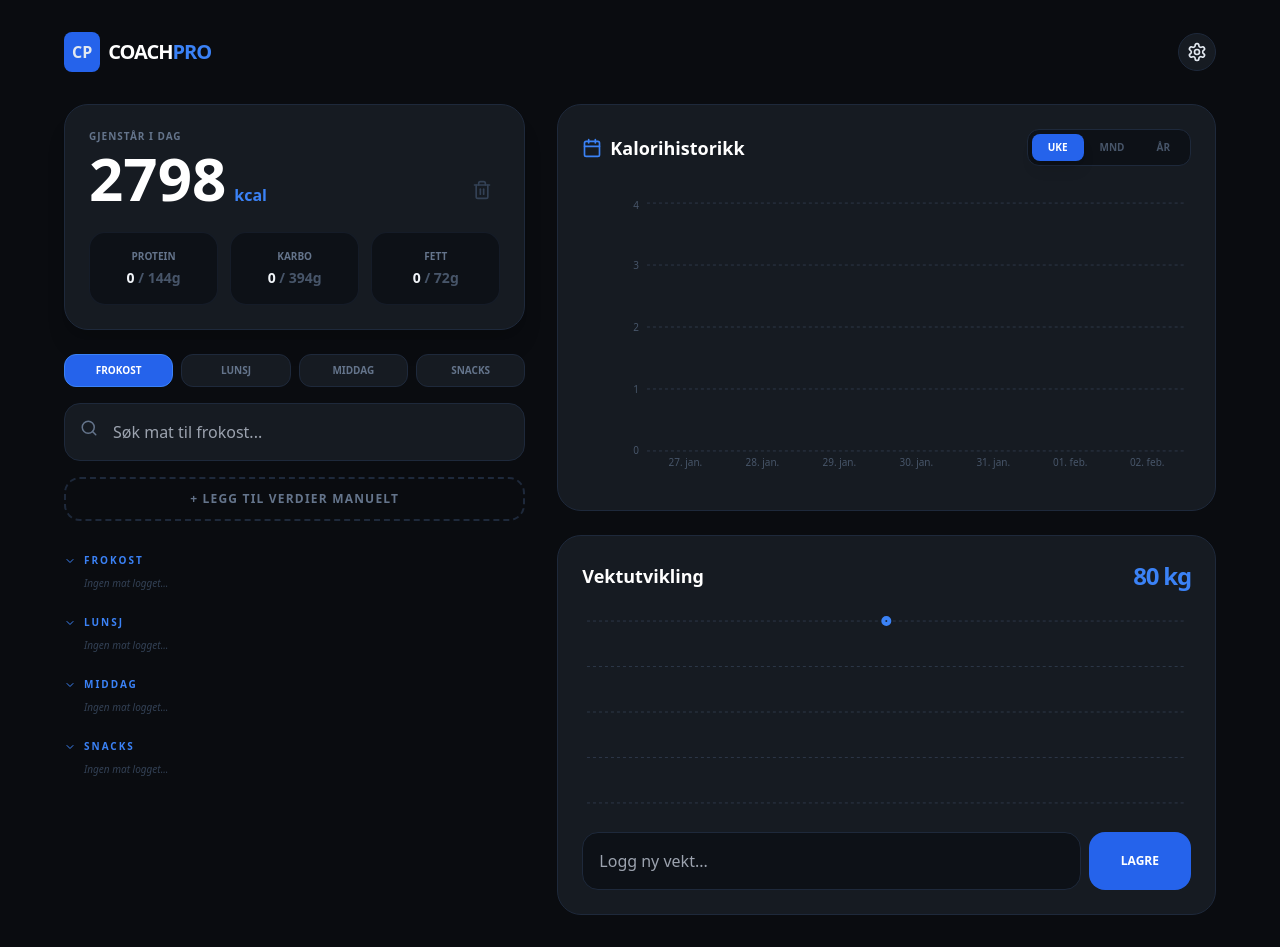
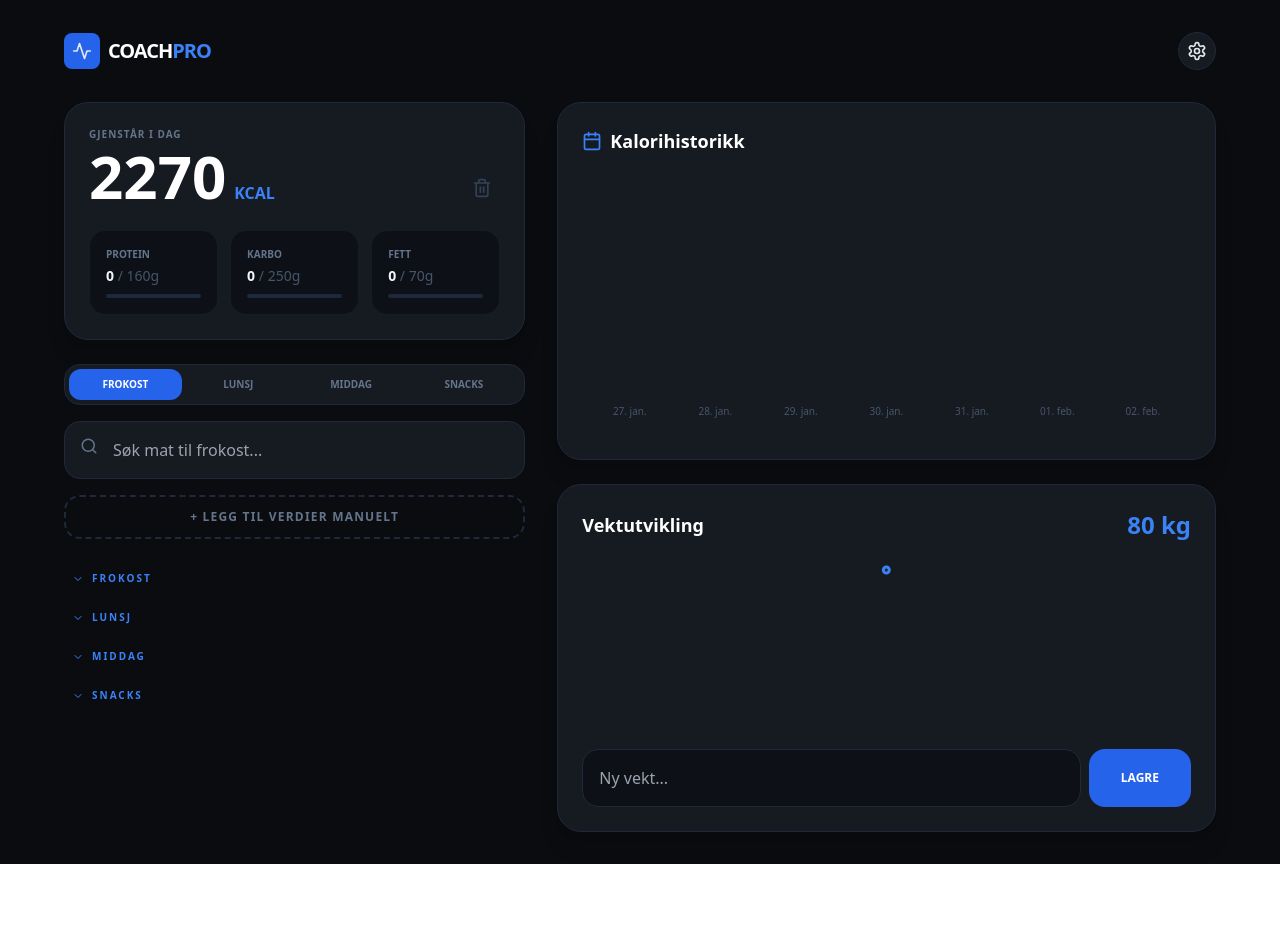
Before and after one commit to WillGit-Dev/Calorie-Tracker, a React (Create React App) app: page / in a window 1280 px wide. After the commit the page ends 864 px from the top, so only its background shows below. Built offline with nearby package versions, Linux system fonts and the light colour scheme.

Commit message:
Update App.js

```diff
--- a/src/App.js
+++ b/src/App.js
@@ -1,6 +1,6 @@
 import React, { useState, useEffect, useMemo } from 'react';
 import {
-  Plus, Target, Settings, Activity, X, Search, Loader2, Trash2, Calendar, ChevronDown
+  Plus, Settings, Activity, X, Search, Loader2, Trash2, Calendar, ChevronDown
 } from 'lucide-react';
 import {
   AreaChart, Area, XAxis, YAxis, CartesianGrid,
@@ -8,11 +8,7 @@ import {
 } from 'recharts';
 
 // --- BEREGNINGER ---
-const calculateMacros = (profile) => {
-  if (profile.isManual) {
-    const totalCals = (profile.manualProtein * 4) + (profile.manualCarbs * 4) + (profile.manualFat * 9);
-    return { calories: totalCals, protein: profile.manualProtein, carbs: profile.manualCarbs, fat: profile.manualFat };
-  }
+const calculateCoachRecommendation = (profile) => {
   const bmr = profile.gender === 'male'
     ? 10 * profile.currentWeight + 6.25 * profile.height - 5 * profile.age + 5
     : 10 * profile.currentWeight + 6.25 * profile.height - 5 * profile.age - 161;
@@ -20,8 +16,10 @@ const calculateMacros = (profile) => {
   const tdee = bmr * (multipliers[profile.activityLevel] || 1.2);
   const adjustment = profile.weightGoal === 'lose' ? -500 : profile.weightGoal === 'gain' ? 300 : 0;
   const cals = Math.round(tdee + adjustment);
-  const protein = Math.round(profile.currentWeight * (profile.weightGoal === 'lose' ? 2.2 : 1.8));
-  const fat = Math.round(profile.currentWeight * 0.9);
+
+  // Standard coach-anbefaling for makroer
+  const protein = Math.round(profile.currentWeight * 2);
+  const fat = Math.round(profile.currentWeight * 0.8);
   const carbs = Math.round((cals - (protein * 4 + fat * 9)) / 4);
   return { calories: cals, protein, carbs, fat };
 };
@@ -31,8 +29,9 @@ export default function App() {
     const saved = localStorage.getItem('userProfile');
     return saved ? JSON.parse(saved) : {
       weightGoal: 'maintain', currentWeight: 80, height: 180, age: 25,
-      gender: 'male', activityLevel: 'moderate', isManual: false,
-      manualProtein: 160, manualCarbs: 250, manualFat: 70
+      gender: 'male', activityLevel: 'moderate',
+      // Brukeren kan overstyre coach-verdiene her
+      customProtein: 160, customCarbs: 250, customFat: 70
     };
   });
 
@@ -67,6 +66,7 @@ export default function App() {
     localStorage.setItem('weightLog', JSON.stringify(weightLog));
   }, [userProfile, history, weightLog]);
 
+  // Søkefunksjon
   useEffect(() => {
     const searchFood = async () => {
       if (searchTerm.length < 2) { setSearchResults([]); return; }
@@ -80,8 +80,7 @@ export default function App() {
             calories100: Math.round(p.nutriments?.['energy-kcal_100g'] || 0),
             protein100: parseFloat(p.nutriments?.proteins_100g || 0),
             carbs100: parseFloat(p.nutriments?.carbohydrates_100g || 0),
-            fat100: parseFloat(p.nutriments?.fat_100g || 0),
-            brand: p.brands || ""
+            fat100: parseFloat(p.nutriments?.fat_100g || 0)
           })).filter(p => p.calories100 > 0));
         }
       } catch (e) { console.error(e); } finally { setIsSearching(false); }
@@ -90,7 +89,8 @@ export default function App() {
     return () => clearTimeout(tid);
   }, [searchTerm]);
 
-  const stats = useMemo(() => calculateMacros(userProfile), [userProfile]);
+  // Beregn totale mål basert på brukerens manuelle justeringer
+  const totalTargetCalories = (userProfile.customProtein * 4) + (userProfile.customCarbs * 4) + (userProfile.customFat * 9);
 
   const updateToday = (newLog) => {
     setHistory(prev => ({ ...prev, [todayKey]: newLog }));
@@ -123,18 +123,6 @@ export default function App() {
     }
   };
 
-  const removeMeal = (idx) => {
-    const m = todayLog.entries[idx];
-    updateToday({
-      ...todayLog,
-      calories: Math.max(0, todayLog.calories - m.calories),
-      protein: Math.max(0, todayLog.protein - m.protein),
-      carbs: Math.max(0, todayLog.carbs - m.carbs),
-      fat: Math.max(0, todayLog.fat - m.fat),
-      entries: todayLog.entries.filter((_, i) => i !== idx)
-    });
-  };
-
   const chartData = useMemo(() => {
     const data = [];
     const now = new Date();
@@ -150,17 +138,16 @@ export default function App() {
     return data;
   }, [history, timeframe]);
 
-  // Gruppering av mat for visning
   const mealCategories = ['Frokost', 'Lunsj', 'Middag', 'Snacks'];
 
   return (
     <div className="min-h-screen bg-[#0a0c10] text-slate-200 p-4 md:p-8 font-sans">
       <header className="max-w-6xl mx-auto flex justify-between items-center mb-8">
         <div className="flex items-center gap-2">
-          <div className="bg-blue-600 p-2 rounded-lg font-bold">CP</div>
+          <div className="bg-blue-600 p-2 rounded-lg font-bold"><Activity size={20}/></div>
           <h1 className="text-xl font-bold text-white tracking-tighter">COACH<span className="text-blue-500">PRO</span></h1>
         </div>
-        <button onClick={() => setShowSettings(true)} className="p-2 bg-[#161b22] border border-slate-800 rounded-full"><Settings size={20}/></button>
+        <button onClick={() => setShowSettings(true)} className="p-2 bg-[#161b22] border border-slate-800 rounded-full hover:border-blue-500 transition-colors"><Settings size={20}/></button>
       </header>
 
       <main className="max-w-6xl mx-auto grid grid-cols-1 lg:grid-cols-12 gap-8">
@@ -170,28 +157,39 @@ export default function App() {
             <div className="flex justify-between items-end mb-6">
               <div>
                 <p className="text-slate-500 text-[10px] uppercase font-black mb-1 tracking-widest">Gjenstår i dag</p>
-                <h2 className="text-6xl font-black text-white">{Math.max(0, stats.calories - todayLog.calories)}<span className="text-base text-blue-500 ml-2">kcal</span></h2>
+                <h2 className="text-6xl font-black text-white leading-none">
+                  {Math.max(0, totalTargetCalories - todayLog.calories)}
+                  <span className="text-base text-blue-500 ml-2 font-bold uppercase">kcal</span>
+                </h2>
               </div>
               <button onClick={() => updateToday({calories:0,protein:0,carbs:0,fat:0,entries:[]})} className="p-2 text-slate-700 hover:text-red-500"><Trash2 size={20}/></button>
             </div>
+
             <div className="grid grid-cols-3 gap-3">
-              {[{ l: 'Protein', v: todayLog.protein, m: stats.protein, c: 'bg-blue-500' }, { l: 'Karbo', v: todayLog.carbs, m: stats.carbs, c: 'bg-orange-500' }, { l: 'Fett', v: todayLog.fat, m: stats.fat, c: 'bg-green-500' }].map((x) => (
-                <div key={x.l} className="bg-[#0d1117] rounded-2xl p-4 border border-slate-800/50 text-center">
+              {[
+                { l: 'Protein', v: todayLog.protein, m: userProfile.customProtein, c: 'bg-blue-500' },
+                { l: 'Karbo', v: todayLog.carbs, m: userProfile.customCarbs, c: 'bg-orange-500' },
+                { l: 'Fett', v: todayLog.fat, m: userProfile.customFat, c: 'bg-green-500' }
+              ].map((x) => (
+                <div key={x.l} className="bg-[#0d1117] rounded-2xl p-4 border border-slate-800/50">
                   <p className="text-[10px] font-bold text-slate-500 uppercase mb-1">{x.l}</p>
-                  <p className="text-sm font-black text-slate-100">{x.v}<span className="text-slate-600"> / {x.m}g</span></p>
+                  <p className="text-sm font-black text-slate-100">{x.v}<span className="text-slate-600 font-medium"> / {x.m}g</span></p>
+                  <div className="h-1 bg-slate-800 rounded-full mt-2 overflow-hidden">
+                    <div className={`h-full ${x.c}`} style={{ width: `${Math.min(100, (x.v/x.m)*100)}%` }} />
+                  </div>
                 </div>
               ))}
             </div>
           </section>
 
-          {/* SØK OG MÅLTIDSVALG */}
+          {/* MAT-INNTASTING */}
           <div className="space-y-4">
-            <div className="grid grid-cols-4 gap-2">
+            <div className="flex bg-[#161b22] p-1 rounded-2xl border border-slate-800">
               {mealCategories.map(cat => (
                 <button
                   key={cat}
                   onClick={() => setSelectedMealType(cat)}
-                  className={`py-2 text-[10px] font-black uppercase rounded-xl border transition-all ${selectedMealType === cat ? 'bg-blue-600 border-blue-500 text-white' : 'bg-[#161b22] border-slate-800 text-slate-500'}`}
+                  className={`flex-1 py-2 text-[10px] font-black uppercase rounded-xl transition-all ${selectedMealType === cat ? 'bg-blue-600 text-white' : 'text-slate-500 hover:text-slate-300'}`}
                 >
                   {cat}
                 </button>
@@ -220,7 +218,7 @@ export default function App() {
             </div>
 
             {selectedFood && (
-              <div className="bg-blue-600/10 border border-blue-500/50 rounded-2xl p-4 flex gap-4 items-center animate-in zoom-in-95">
+              <div className="bg-blue-600/10 border border-blue-500/50 rounded-2xl p-4 flex gap-4 items-center">
                 <input type="number" className="w-20 bg-[#0d1117] border border-slate-700 rounded-xl p-2 text-white text-center font-bold" value={amount} onChange={(e) => setAmount(parseInt(e.target.value) || 0)} />
                 <span className="text-sm font-bold text-white flex-1">gram {selectedFood.name}</span>
                 <button onClick={() => addMeal()} className="bg-blue-600 text-white px-6 py-2 rounded-xl font-bold">Legg til</button>
@@ -233,106 +231,101 @@ export default function App() {
 
             {showManualFood && (
               <form onSubmit={(e) => { e.preventDefault(); addMeal({ name: manualFoodForm.name || "Måltid", protein: parseFloat(manualFoodForm.protein)||0, carbs: parseFloat(manualFoodForm.carbs)||0, fat: parseFloat(manualFoodForm.fat)||0, calories: (parseFloat(manualFoodForm.protein)*4)+(parseFloat(manualFoodForm.carbs)*4)+(parseFloat(manualFoodForm.fat)*9)}); setManualFoodForm({name:'',protein:'',carbs:'',fat:''}) }} className="bg-[#1c2128] border border-blue-500/20 rounded-2xl p-5 grid grid-cols-2 gap-3">
-                <input placeholder="Navn (f.eks Middag ute)" className="col-span-2 bg-[#0d1117] border border-slate-800 rounded-xl p-3 text-white" value={manualFoodForm.name} onChange={e => setManualFoodForm({...manualFoodForm, name: e.target.value})} />
+                <input placeholder="Beskrivelse" className="col-span-2 bg-[#0d1117] border border-slate-800 rounded-xl p-3 text-white" value={manualFoodForm.name} onChange={e => setManualFoodForm({...manualFoodForm, name: e.target.value})} />
                 <input type="number" placeholder="Protein (g)" className="bg-[#0d1117] border border-slate-800 rounded-xl p-3 text-white" value={manualFoodForm.protein} onChange={e => setManualFoodForm({...manualFoodForm, protein: e.target.value})} />
                 <input type="number" placeholder="Karbo (g)" className="bg-[#0d1117] border border-slate-800 rounded-xl p-3 text-white" value={manualFoodForm.carbs} onChange={e => setManualFoodForm({...manualFoodForm, carbs: e.target.value})} />
                 <input type="number" placeholder="Fett (g)" className="bg-[#0d1117] border border-slate-800 rounded-xl p-3 text-white" value={manualFoodForm.fat} onChange={e => setManualFoodForm({...manualFoodForm, fat: e.target.value})} />
-                <button type="submit" className="col-span-2 bg-blue-600 text-white font-black py-4 rounded-xl">Lagre i {selectedMealType}</button>
+                <button type="submit" className="col-span-2 bg-blue-600 text-white font-black py-4 rounded-xl uppercase text-xs tracking-widest">Legg til i {selectedMealType}</button>
               </form>
             )}
 
-            {/* KATEGORISERT LOGGVISNING */}
             <div className="space-y-6 pt-4">
               {mealCategories.map(cat => (
                 <div key={cat} className="space-y-2">
-                  <h3 className="text-[10px] font-black text-blue-500 uppercase tracking-[0.2em] flex items-center gap-2">
+                  <h3 className="text-[10px] font-black text-blue-500 uppercase tracking-[0.2em] flex items-center gap-2 px-2">
                     <ChevronDown size={12} /> {cat}
                   </h3>
                   {todayLog.entries.filter(e => e.type === cat).map((entry, idx) => (
-                    <div key={idx} className="flex justify-between items-center p-4 bg-[#161b22] border border-slate-800/50 rounded-2xl group">
+                    <div key={idx} className="flex justify-between items-center p-4 bg-[#161b22] border border-slate-800/50 rounded-2xl">
                       <div><p className="font-bold text-slate-200">{entry.name}</p><p className="text-[10px] text-slate-500 uppercase">P:{entry.protein}g K:{entry.carbs}g F:{entry.fat}g</p></div>
-                      <div className="flex items-center gap-4"><span className="font-black text-blue-500 text-sm">{entry.calories} kcal</span><button onClick={() => removeMeal(todayLog.entries.indexOf(entry))} className="text-slate-800 hover:text-red-500 transition-colors"><X size={16}/></button></div>
+                      <div className="flex items-center gap-4"><span className="font-black text-blue-500 text-sm">{entry.calories} kcal</span><button onClick={() => updateToday({...todayLog, entries: todayLog.entries.filter(e => e !== entry), calories: todayLog.calories-entry.calories, protein: todayLog.protein-entry.protein, carbs: todayLog.carbs-entry.carbs, fat: todayLog.fat-entry.fat})} className="text-slate-800 hover:text-red-500"><X size={16}/></button></div>
                     </div>
                   ))}
-                  {todayLog.entries.filter(e => e.type === cat).length === 0 && <p className="text-[10px] text-slate-700 italic pl-5">Ingen mat logget...</p>}
                 </div>
               ))}
             </div>
           </div>
         </div>
 
-        {/* HØYRE KOLONNE (STATISTIKK) */}
+        {/* HØYRE KOLONNE (STATISTIKK OG VEKT) */}
         <div className="lg:col-span-7 space-y-6">
-          <section className="bg-[#161b22] border border-slate-800 rounded-3xl p-6">
-            <div className="flex justify-between items-center mb-8">
-              <h3 className="text-lg font-black text-white flex items-center gap-2"><Calendar size={20} className="text-blue-500"/> Kalorihistorikk</h3>
-              <div className="flex bg-[#0d1117] p-1 rounded-xl border border-slate-800">
-                {['week', 'month', 'year'].map(t => (
-                  <button key={t} onClick={() => setTimeframe(t)} className={`px-4 py-1.5 rounded-lg text-[10px] font-black uppercase transition-all ${timeframe === t ? 'bg-blue-600 text-white shadow-lg' : 'text-slate-600 hover:text-slate-400'}`}>
-                    {t === 'week' ? 'Uke' : t === 'month' ? 'Mnd' : 'År'}
-                  </button>
-                ))}
-              </div>
-            </div>
-            <div className="h-72 w-full">
+          <section className="bg-[#161b22] border border-slate-800 rounded-3xl p-6 shadow-xl">
+            <h3 className="text-lg font-black text-white mb-6 flex items-center gap-2"><Calendar size={20} className="text-blue-500"/> Kalorihistorikk</h3>
+            <div className="h-64 w-full">
               <ResponsiveContainer width="100%" height="100%">
                 <BarChart data={chartData}>
-                  <CartesianGrid strokeDasharray="3 3" stroke="#2d3748" vertical={false} />
                   <XAxis dataKey="date" stroke="#475569" fontSize={10} axisLine={false} tickLine={false} />
-                  <YAxis stroke="#475569" fontSize={10} axisLine={false} tickLine={false} />
-                  <Tooltip cursor={{fill: '#ffffff05'}} contentStyle={{ backgroundColor: '#0f172a', border: '1px solid #1e293b', borderRadius: '12px' }} />
-                  <Bar dataKey="kcal" fill="#3b82f6" radius={[6, 6, 0, 0]} barSize={timeframe === 'year' ? 2 : 24} />
+                  <Tooltip cursor={{fill: '#ffffff05'}} contentStyle={{ backgroundColor: '#0f172a', border: 'none', borderRadius: '12px' }} />
+                  <Bar dataKey="kcal" fill="#3b82f6" radius={[4, 4, 0, 0]} />
                 </BarChart>
               </ResponsiveContainer>
             </div>
           </section>
 
-          <section className="bg-[#161b22] border border-slate-800 rounded-3xl p-6">
-            <div className="flex justify-between items-center mb-6"><h3 className="text-lg font-black text-white">Vektutvikling</h3><span className="text-2xl font-black text-blue-500 tracking-tighter">{userProfile.currentWeight} kg</span></div>
-            <div className="h-48 w-full mb-6">
+          <section className="bg-[#161b22] border border-slate-800 rounded-3xl p-6 shadow-xl">
+            <div className="flex justify-between items-center mb-6">
+              <h3 className="text-lg font-black text-white">Vektutvikling</h3>
+              <span className="text-2xl font-black text-blue-500">{userProfile.currentWeight} kg</span>
+            </div>
+            <div className="h-40 w-full mb-6">
               <ResponsiveContainer width="100%" height="100%">
                 <AreaChart data={weightLog}>
-                  <defs><linearGradient id="vg" x1="0" y1="0" x2="0" y2="1"><stop offset="5%" stopColor="#3b82f6" stopOpacity={0.3}/><stop offset="95%" stopColor="#3b82f6" stopOpacity={0}/></linearGradient></defs>
-                  <CartesianGrid strokeDasharray="3 3" stroke="#2d3748" vertical={false} />
-                  <Area type="monotone" dataKey="weight" stroke="#3b82f6" fill="url(#vg)" strokeWidth={4} />
+                  <Area type="monotone" dataKey="weight" stroke="#3b82f6" fill="#3b82f620" strokeWidth={3} />
                 </AreaChart>
               </ResponsiveContainer>
             </div>
             <div className="flex gap-2">
-              <input type="number" placeholder="Logg ny vekt..." className="flex-1 bg-[#0d1117] border border-slate-800 rounded-2xl p-4 text-white outline-none focus:border-blue-500" value={newWeight} onChange={(e) => setNewWeight(e.target.value)} />
-              <button onClick={() => { if(!newWeight) return; setWeightLog([...weightLog, {date: new Date().toLocaleDateString('no-NO'), weight: parseFloat(newWeight)}]); setUserProfile({...userProfile, currentWeight: parseFloat(newWeight)}); setNewWeight(""); }} className="bg-blue-600 hover:bg-blue-500 text-white px-8 rounded-2xl font-black uppercase text-xs">Lagre</button>
+              <input type="number" placeholder="Ny vekt..." className="flex-1 bg-[#0d1117] border border-slate-800 rounded-2xl p-4 text-white outline-none" value={newWeight} onChange={(e) => setNewWeight(e.target.value)} />
+              <button onClick={() => { if(!newWeight) return; setWeightLog([...weightLog, {date: new Date().toLocaleDateString('no-NO'), weight: parseFloat(newWeight)}]); setUserProfile({...userProfile, currentWeight: parseFloat(newWeight)}); setNewWeight(""); }} className="bg-blue-600 text-white px-8 rounded-2xl font-black uppercase text-xs">Lagre</button>
             </div>
           </section>
         </div>
       </main>
 
-      {/* INNSTILLINGER MODAL */}
+      {/* MODAL FOR INNSTILLINGER & MAKRO-JUSTERING */}
       {showSettings && (
         <div className="fixed inset-0 bg-black/95 backdrop-blur-md z-[200] flex items-center justify-center p-4">
-          <div className="bg-[#161b22] border border-slate-700 w-full max-w-lg rounded-[2.5rem] p-8 shadow-2xl relative max-h-[90vh] overflow-y-auto text-center">
+          <div className="bg-[#161b22] border border-slate-700 w-full max-w-lg rounded-[2.5rem] p-8 shadow-2xl relative max-h-[90vh] overflow-y-auto">
             <button onClick={() => setShowSettings(false)} className="absolute top-8 right-8 text-slate-500 hover:text-white"><X size={24}/></button>
-            <h2 className="text-3xl font-black text-white mb-8">Innstillinger</h2>
-            <div className="space-y-6">
-              <div className="bg-[#0d1117] p-1.5 rounded-2xl flex border border-slate-800">
-                <button onClick={() => setUserProfile({...userProfile, isManual: false})} className={`flex-1 py-3 rounded-xl font-black text-[10px] uppercase transition-all ${!userProfile.isManual ? 'bg-blue-600 text-white shadow-lg' : 'text-slate-600'}`}>Coach (Auto)</button>
-                <button onClick={() => setUserProfile({...userProfile, isManual: true})} className={`flex-1 py-3 rounded-xl font-black text-[10px] uppercase transition-all ${userProfile.isManual ? 'bg-blue-600 text-white shadow-lg' : 'text-slate-600'}`}>Manuell</button>
+            <h2 className="text-2xl font-black text-white mb-8 text-center uppercase tracking-tighter">Profil & Mål</h2>
+
+            <div className="space-y-8">
+              <div className="grid grid-cols-2 gap-4">
+                <div><label className="text-[10px] font-black text-slate-500 uppercase block mb-2">Vekt (kg)</label><input type="number" className="w-full bg-[#0d1117] border border-slate-800 rounded-xl p-4 text-white font-bold" value={userProfile.currentWeight} onChange={e => setUserProfile({...userProfile, currentWeight: parseFloat(e.target.value)})} /></div>
+                <div><label className="text-[10px] font-black text-slate-500 uppercase block mb-2">Mål</label><select className="w-full bg-[#0d1117] border border-slate-800 text-white rounded-xl p-4 font-bold outline-none" value={userProfile.weightGoal} onChange={e => setUserProfile({...userProfile, weightGoal: e.target.value})}><option value="lose">Ned i vekt</option><option value="maintain">Hold vekten</option><option value="gain">Opp i vekt</option></select></div>
               </div>
-              {userProfile.isManual ? (
-                <div className="grid grid-cols-3 gap-4">
-                  {['Protein', 'Karbo', 'Fett'].map(m => (
-                    <div key={m}><label className="text-[10px] font-black text-slate-500 uppercase block mb-2">{m}</label><input type="number" className="w-full bg-[#0d1117] border border-slate-800 rounded-xl p-3 text-white text-center font-bold" value={userProfile[`manual${m === 'Karbo' ? 'Carbs' : m}`]} onChange={e => setUserProfile({...userProfile, [`manual${m === 'Karbo' ? 'Carbs' : m}`]: parseInt(e.target.value)||0})} /></div>
-                  ))}
-                  <div className="col-span-3 bg-blue-600/10 p-5 rounded-3xl border border-blue-500/20"><p className="text-[10px] font-black text-slate-500 uppercase mb-1">Beregnet mål</p><p className="text-4xl font-black text-white">{(userProfile.manualProtein*4)+(userProfile.manualCarbs*4)+(userProfile.manualFat*9)} <span className="text-xs font-normal text-blue-500">kcal</span></p></div>
+
+              {/* MANUELL OVERSTYRING AV MAKROER */}
+              <div className="space-y-6 bg-[#0d1117] p-6 rounded-3xl border border-slate-800">
+                <h3 className="text-sm font-black text-white text-center uppercase tracking-widest">Juster Makroer</h3>
+                {['Protein', 'Carbs', 'Fat'].map(m => (
+                  <div key={m}>
+                    <div className="flex justify-between text-[10px] font-black text-slate-500 uppercase mb-2">
+                      <span>{m === 'Carbs' ? 'Karbohydrater' : m}</span>
+                      <span className="text-blue-500">{userProfile[`custom${m}`]}g</span>
+                    </div>
+                    <input type="range" min="20" max="500" className="w-full h-1.5 bg-slate-800 rounded-lg appearance-none cursor-pointer accent-blue-500" value={userProfile[`custom${m}`]} onChange={e => setUserProfile({...userProfile, [`custom${m}`]: parseInt(e.target.value)})} />
+                  </div>
+                ))}
+
+                <div className="pt-4 border-t border-slate-800 text-center">
+                  <p className="text-[10px] font-black text-slate-500 uppercase mb-1">Ditt egendefinerte mål</p>
+                  <p className="text-4xl font-black text-white">{totalTargetCalories} <span className="text-xs text-blue-500">kcal</span></p>
+                  <p className="text-[10px] text-slate-600 mt-2 italic">Coach anbefaler: {calculateCoachRecommendation(userProfile).calories} kcal</p>
                 </div>
-              ) : (
-                <div className="space-y-4">
-                  <input type="number" placeholder="Vekt" className="w-full bg-[#0d1117] border border-slate-800 rounded-xl p-4 text-white font-bold" value={userProfile.currentWeight} onChange={e => setUserProfile({...userProfile, currentWeight: parseFloat(e.target.value)})} />
-                  <select className="w-full bg-[#0d1117] border border-slate-800 text-white rounded-xl p-4 outline-none font-bold" value={userProfile.activityLevel} onChange={e => setUserProfile({...userProfile, activityLevel: e.target.value})}>
-                    <option value="sedentary">Lite aktiv</option><option value="light">Lett aktiv</option><option value="moderate">Moderat aktiv</option><option value="active">Veldig aktiv</option>
-                  </select>
-                </div>
-              )}
-              <button onClick={() => setShowSettings(false)} className="w-full bg-blue-600 hover:bg-blue-500 text-white font-black py-5 rounded-[1.5rem] shadow-xl shadow-blue-900/40 uppercase tracking-widest text-xs">Oppdater profil</button>
+              </div>
+
+              <button onClick={() => setShowSettings(false)} className="w-full bg-blue-600 text-white font-black py-5 rounded-2xl shadow-xl uppercase tracking-widest text-xs">Lagre endringer</button>
             </div>
           </div>
         </div>
```
